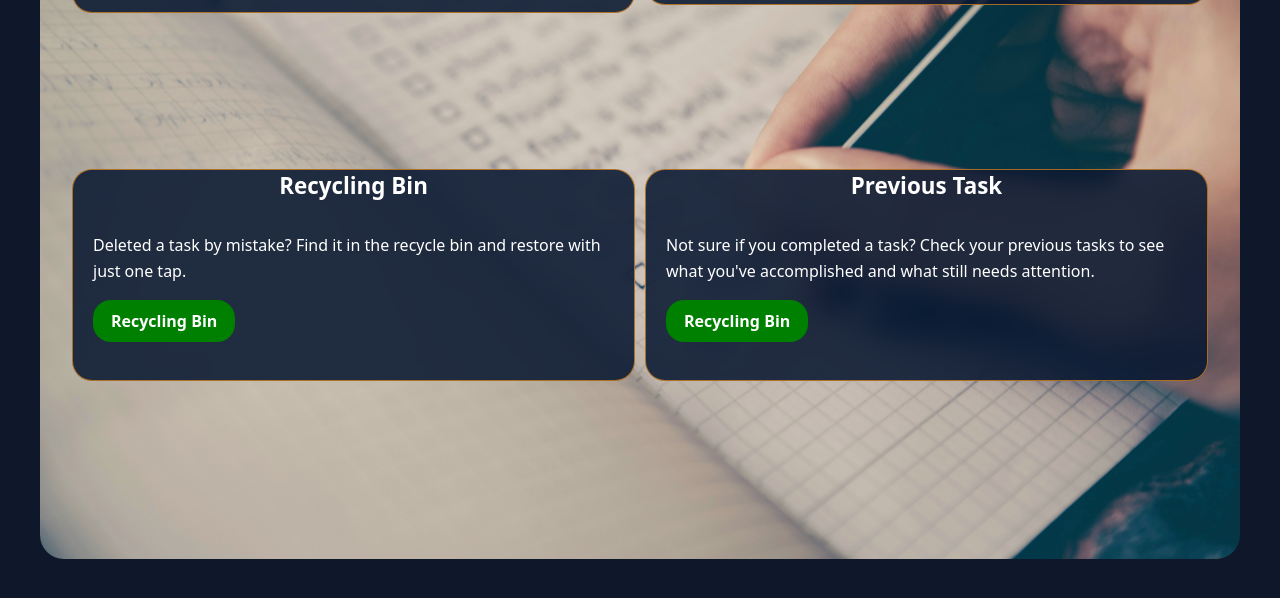
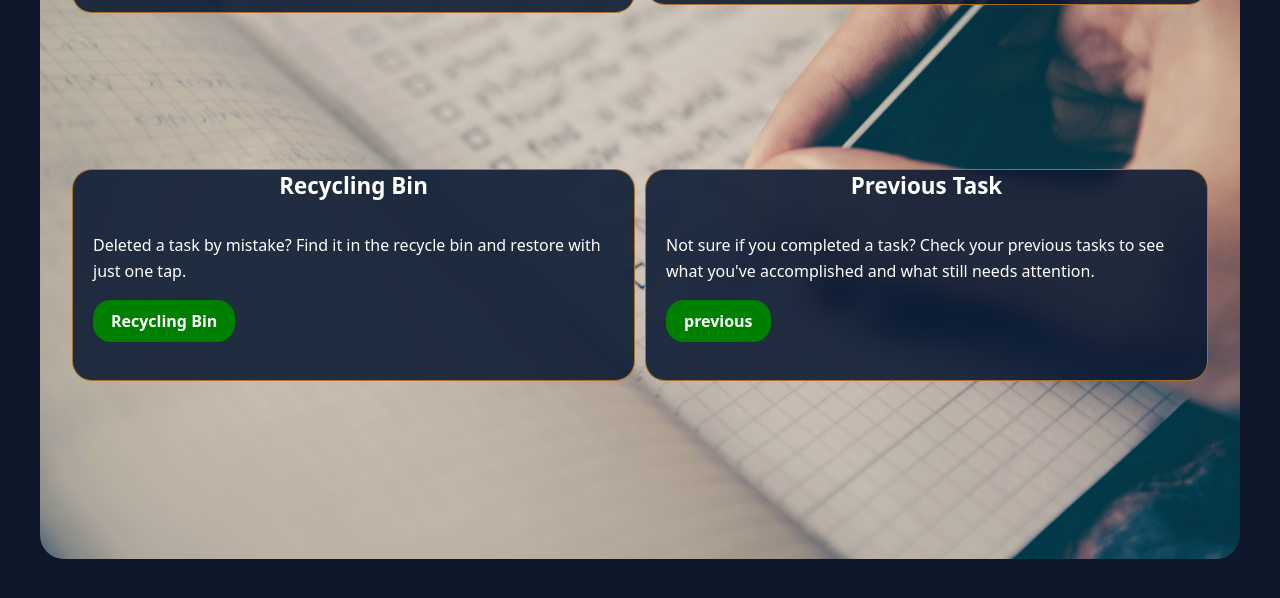
Before and after one commit to caleroedwarn-prog/typescript-react, a React (Create React App) app: page /homepage in a window 1280 px wide. Shown: the part 1874-2472 px from the top of the page. Built offline with nearby package versions, Linux system fonts and the light colour scheme.

Commit message:
updated previouse task

```diff
--- a/src/subpages/features.tsx
+++ b/src/subpages/features.tsx
@@ -29,7 +29,7 @@ function Features() {
               Backup your tasks to the cloud so you never lose them. Sync across
               devices and stay productive.
             </p>
-            <Link to="/backups" className="feature-link">
+            <Link to="/backup" className="feature-link">
               Backup
             </Link>
           </div>
@@ -40,7 +40,7 @@ function Features() {
               Deleted a task by mistake? Find it in the recycle bin and restore
               with just one tap.
             </p>
-            <Link to="/recycling-bin" className="feature-link">
+            <Link to="/bin" className="feature-link">
               Recycling Bin
             </Link>
           </div>
@@ -51,8 +51,8 @@ function Features() {
             <p>
               Not sure if you completed a task? Check your previous tasks to see what you've accomplished and what still needs attention.
             </p>
-            <Link to="/recycling-bin" className="feature-link">
-              Recycling Bin
+            <Link to="/previousetask" className="feature-link">
+              previous
             </Link>
           </div>
         </div>
```
